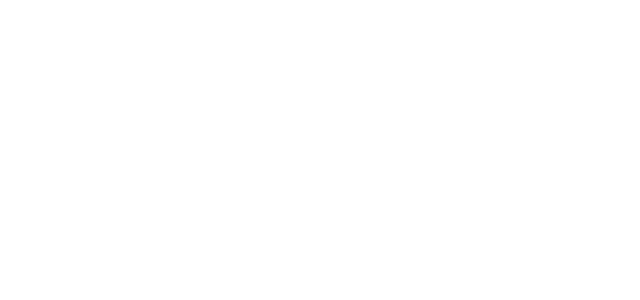
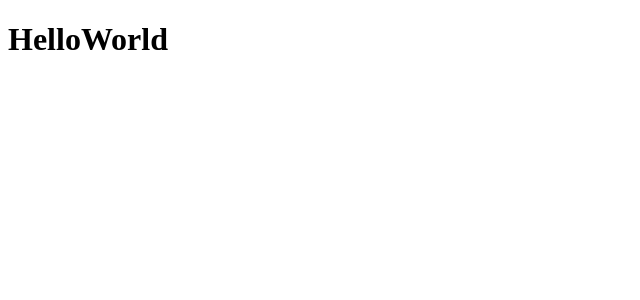
Before and after one commit to ErXun/onlinemall, a Vue app: page / in a window 1280 px wide. Shown: the top 300 px of the page, without its empty margins (0-640 px from the left). Built offline with nearby package versions, Linux system fonts and the light colour scheme.

Commit message:
添加组件

```diff
--- a/src/App.vue
+++ b/src/App.vue
@@ -1,15 +1,16 @@
 <template>
   <div id="app">
-
+    <hello-world></hello-world>
   </div>
 </template>
 
 <script>
+import HelloWorld from './components/HelloWorld'
 
 export default {
   name: 'App',
   components: {
-
+    HelloWorld
   }
 }
 </script>
--- /dev/null
+++ b/src/components/HelloWorld.vue
@@ -0,0 +1,14 @@
+<template>
+  <div>
+    <h1>HelloWorld</h1>
+  </div>
+</template>
+
+<script>
+export default {
+  name: 'HelloWorld'
+}
+</script>
+<style scoped>
+
+</style>
```
